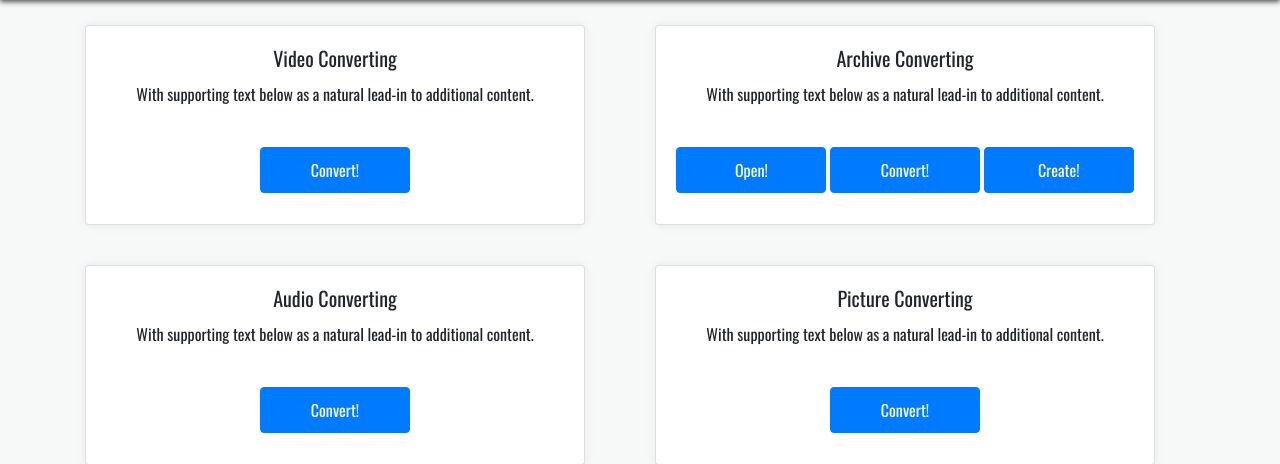
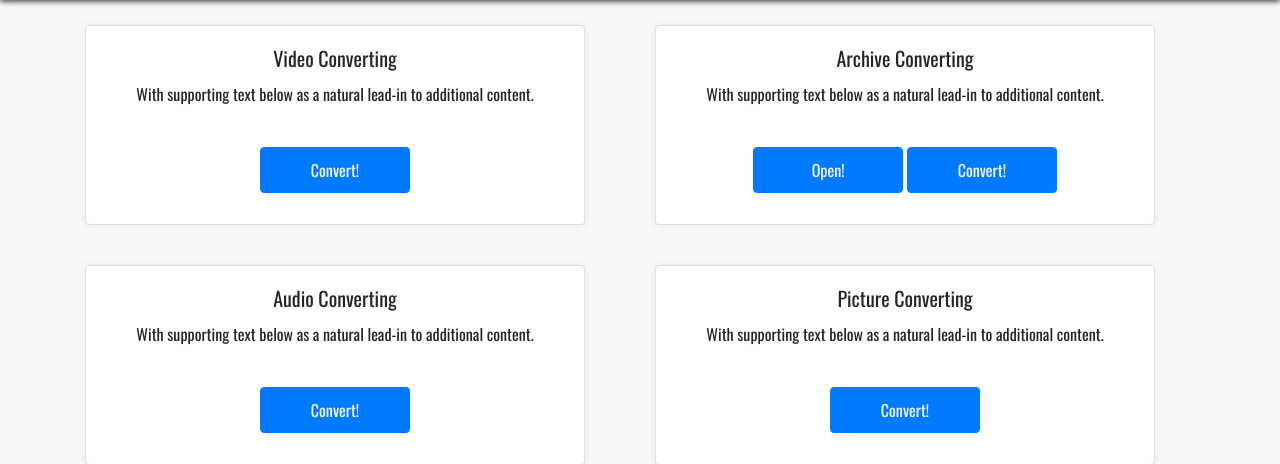
Before and after one commit to Bopobywek/web-converter, a Flask app: page / in a window 1280 px wide. Shown: the part 56-520 px from the top of the page. Run offline with Flask 2, Linux system fonts and the light colour scheme; some libraries are stand-ins or nearby versions.

```diff
--- a/app.py
+++ b/app.py
@@ -103,16 +103,6 @@ def open_archive():
         files, filename = arc.all_files()
         return render_template('open-arc.html', files=files.get('files'), filename=filename)
     return render_template('open-arc.html', form=form)
-
-
-@app.route('/archive-create', methods=['GET', 'POST'])
-def create_archive():
-    form = ArchiveCreateForm()
-    if form.validate_on_submit():
-        check_operation_id()
-        operation_id = session.get('user_operation_id')
-        print(form.data.files)
-    return render_template('create-arc.html', form=form)
 
 
 @app.route('/archive-convert', methods=['GET', 'POST'])
--- a/templates/main.html
+++ b/templates/main.html
@@ -20,7 +20,6 @@
                         <p class="card-text">With supporting text below as a natural lead-in to additional content.</p>
                         <a href="/archive-open" class="btn btn-primary btn-tab">Open!</a>
                         <a href="/archive-convert" class="btn btn-primary btn-tab">Convert!</a>
-                        <a href="/archive-create" class="btn btn-primary btn-tab">Create!</a>
                     </div>
                 </div>
             </div>
```
